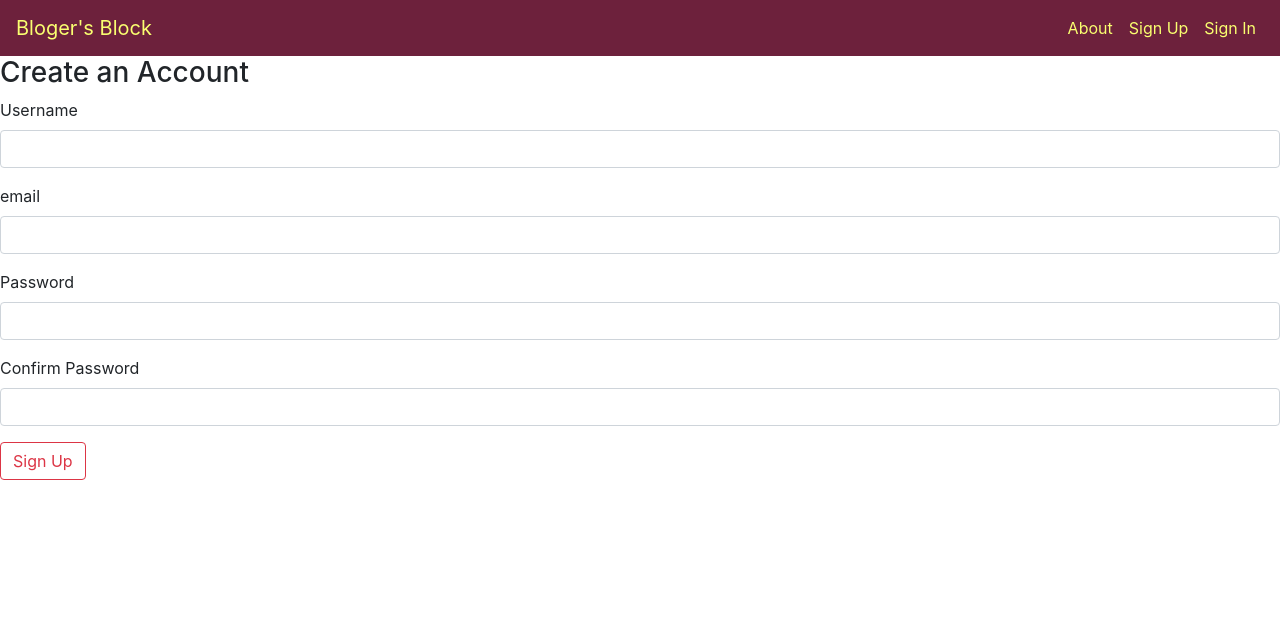
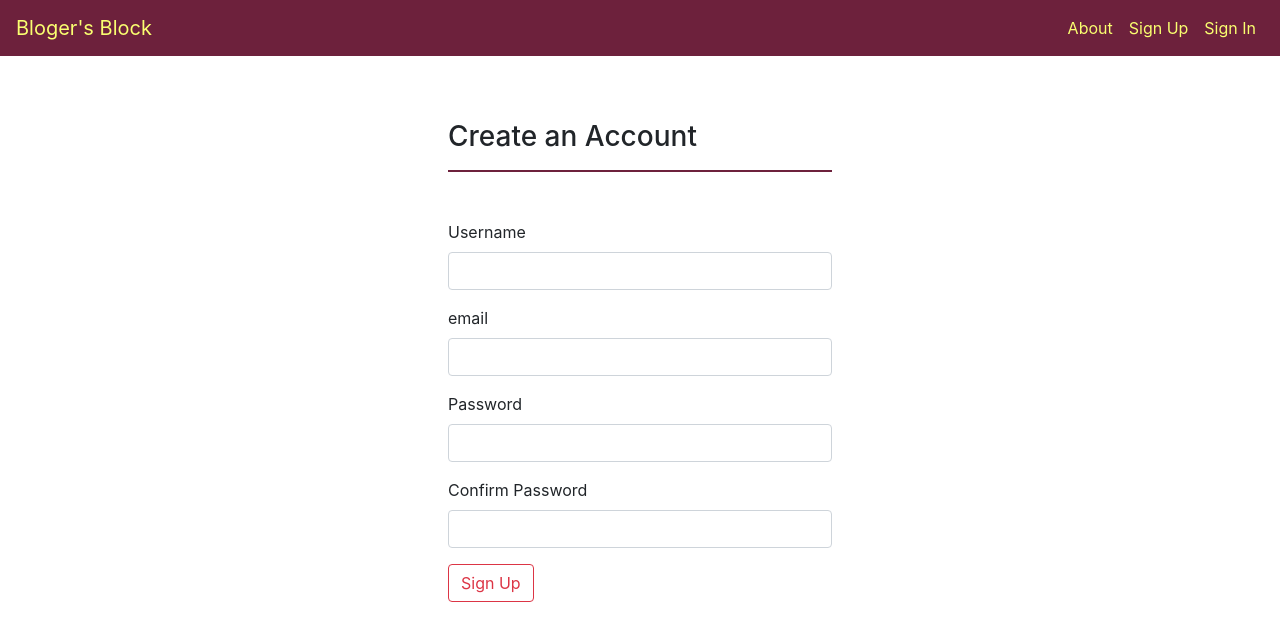
Before and after one commit to Mantongash/blog, a Flask app: page /signup in a window 1280 px wide. Shown: the top 641 px of the page. Run offline with Flask 2, Linux system fonts and the light colour scheme; some libraries are stand-ins or nearby versions.

Commit message:
Styled the form element including the form text

```diff
--- a/app/static/css/main.css
+++ b/app/static/css/main.css
@@ -42,3 +42,16 @@ nav a {
 nav a:hover {
   color: #fff;
 }
+
+/* Form Styling */
+form {
+  width: 30%;
+  margin: 0 auto;
+}
+
+form h3 {
+  padding: 1rem 0;
+  margin: 3rem 0;
+  border-bottom: 2px solid #6D213C;
+
+}
```
